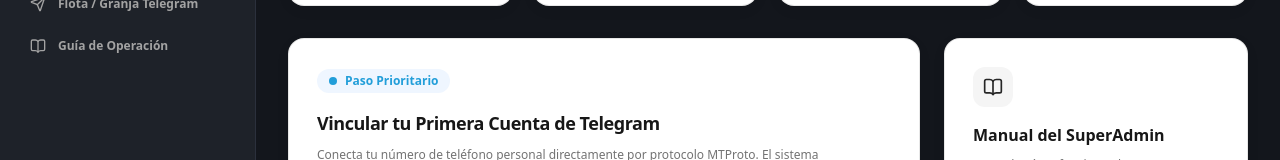
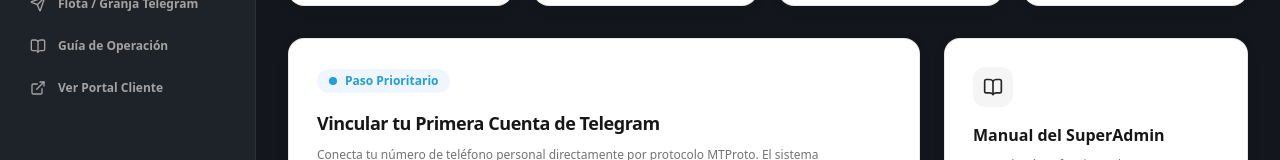
Before and after one commit to ottodonado2026/auto-publicador-telegram, a Next.js app: page /admin in a window 1280 px wide. Shown: the part 269-429 px from the top of the page. Built offline with nearby package versions, Linux system fonts and the light colour scheme; no server answers.

Commit message:
feat: add Ver Portal Cliente shortcut to AdminSidebar for instant owner access

```diff
--- a/src/components/admin/AdminSidebar.tsx
+++ b/src/components/admin/AdminSidebar.tsx
@@ -5,7 +5,7 @@
 import { useTheme } from "@/context/ThemeContext";
 import {
   LayoutDashboard, Users, Send, CreditCard,
-  BookOpen, LogOut, Radio, Sun, Moon
+  BookOpen, LogOut, Radio, Sun, Moon, ExternalLink
 } from "lucide-react";
 
 const navigation = [
@@ -14,6 +14,7 @@
   { name: "Planes de Membresía", href: "/admin/plans", icon: CreditCard },
   { name: "Flota / Granja Telegram", href: "/admin/telegram", icon: Send },
   { name: "Guía de Operación", href: "/admin/guide", icon: BookOpen },
+  { name: "Ver Portal Cliente", href: "/dashboard", icon: ExternalLink },
 ];
 
 export default function AdminSidebar() {
```
